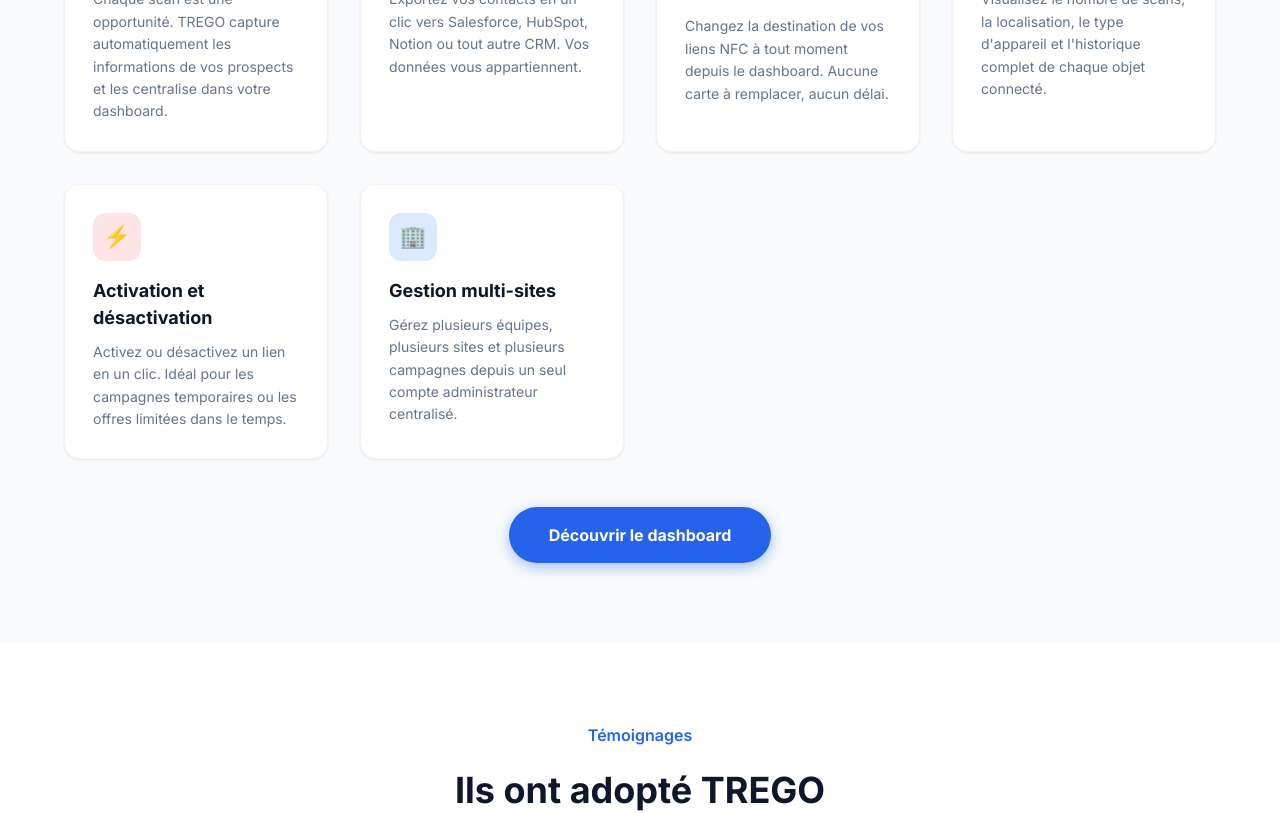
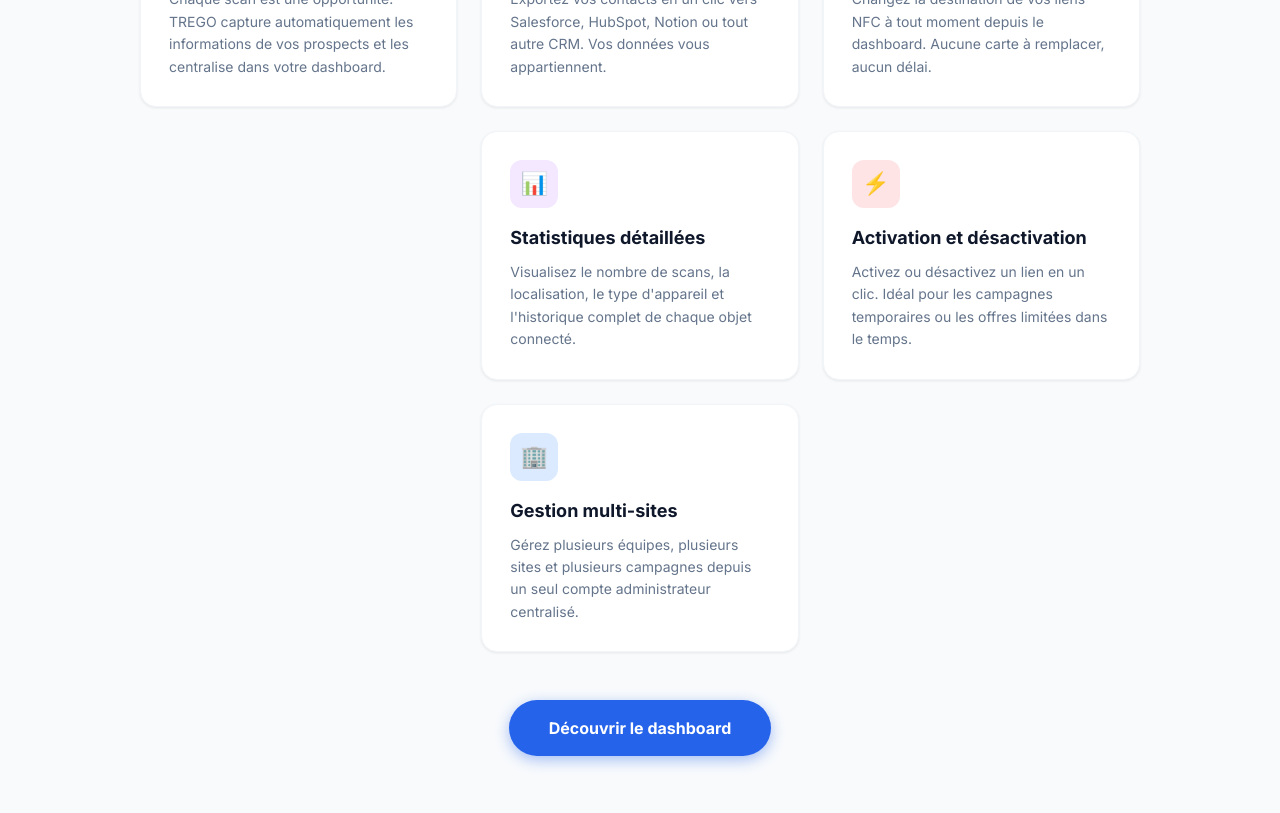
Before and after one commit to mkl680/trego-site-V1, a Next.js app: page / in a window 1280 px wide. Shown: the part 3000-3813 px from the top of the page. Built offline with nearby package versions, Linux system fonts and the light colour scheme.

Commit message:
Update page.tsx

```diff
--- a/app/page.tsx
+++ b/app/page.tsx
@@ -102,6 +102,15 @@ function Carousel() {
   )
 }
 
+const crmFeatures = [
+  {icon:"👥",title:"Récolte de contacts",text:"Chaque scan est une opportunité. TREGO capture automatiquement les informations de vos prospects et les centralise dans votre dashboard.",color:"#DBEAFE"},
+  {icon:"🔗",title:"Export vers votre CRM",text:"Exportez vos contacts en un clic vers Salesforce, HubSpot, Notion ou tout autre CRM. Vos données vous appartiennent.",color:"#DCFCE7"},
+  {icon:"✏️",title:"Modification en temps réel",text:"Changez la destination de vos liens NFC à tout moment depuis le dashboard. Aucune carte à remplacer, aucun délai.",color:"#FEF9C3"},
+  {icon:"📊",title:"Statistiques détaillées",text:"Visualisez le nombre de scans, la localisation, le type d'appareil et l'historique complet de chaque objet connecté.",color:"#F3E8FF"},
+  {icon:"⚡",title:"Activation et désactivation",text:"Activez ou désactivez un lien en un clic. Idéal pour les campagnes temporaires ou les offres limitées dans le temps.",color:"#FFE4E6"},
+  {icon:"🏢",title:"Gestion multi-sites",text:"Gérez plusieurs équipes, plusieurs sites et plusieurs campagnes depuis un seul compte administrateur centralisé.",color:"#DBEAFE"},
+]
+
 export default function Home() {
   return (
     <div style={{minHeight:"100vh",background:"white"}}>
@@ -171,7 +180,7 @@ export default function Home() {
         </div>
       </div>
 
-      {/* CAROUSEL PRODUITS */}
+      {/* CAROUSEL */}
       <div style={{padding:"80px 24px",background:"#F8FAFC",overflow:"hidden"}}>
         <div style={{maxWidth:"1152px",margin:"0 auto"}}>
           <span style={{display:"block",textAlign:"center",color:"#2563EB",fontWeight:600,marginBottom:"16px"}}>Nos solutions</span>
@@ -217,7 +226,7 @@ export default function Home() {
 
       {/* CRM */}
       <div style={{padding:"80px 24px",background:"#F8FAFC"}}>
-        <div style={{maxWidth:"1152px",margin:"0 auto"}}>
+        <div style={{maxWidth:"1000px",margin:"0 auto"}}>
           <span style={{display:"block",textAlign:"center",color:"#2563EB",fontWeight:600,marginBottom:"16px"}}>Dashboard TREGO</span>
           <h2 style={{fontSize:"36px",fontWeight:"bold",textAlign:"center",color:"#0F172A",marginBottom:"16px"}}>
             Gérez tout depuis un seul endroit
@@ -225,15 +234,10 @@ export default function Home() {
           <p style={{textAlign:"center",color:"#64748B",marginBottom:"64px",maxWidth:"672px",margin:"0 auto 64px"}}>
             Le dashboard TREGO vous donne le contrôle total sur vos objets connectés, vos contacts et vos données en temps réel.
           </p>
-          <div style={{display:"grid",gridTemplateColumns:"repeat(auto-fit,minmax(260px,1fr))",gap:"32px"}}>
-            {[
-              {icon:"👥",title:"Récolte de contacts",text:"Chaque scan est une opportunité. TREGO capture automatiquement les informations de vos prospects et les centralise dans votre dashboard.",color:"#DBEAFE"},
-              {icon:"🔗",title:"Export vers votre CRM",text:"Exportez vos contacts en un clic vers Salesforce, HubSpot, Notion ou tout autre CRM. Vos données vous appartiennent.",color:"#DCFCE7"},
-              {icon:"✏️",title:"Modification en temps réel",text:"Changez la destination de vos liens NFC à tout moment depuis le dashboard. Aucune carte à remplacer, aucun délai.",color:"#FEF9C3"},
-              {icon:"📊",title:"Statistiques détaillées",text:"Visualisez le nombre de scans, la localisation, le type d'appareil et l'historique complet de chaque objet connecté.",color:"#F3E8FF"},
-              {icon:"⚡",title:"Activation et désactivation",text:"Activez ou désactivez un lien en un clic. Idéal pour les campagnes temporaires ou les offres limitées dans le temps.",color:"#FFE4E6"},
-              {icon:"🏢",title:"Gestion multi-sites",text:"Gérez plusieurs équipes, plusieurs sites et plusieurs campagnes depuis un seul compte administrateur centralisé.",color:"#DBEAFE"},
-            ].map((item) => (
+
+          {/* Ligne 1 — 3 cartes */}
+          <div style={{display:"grid",gridTemplateColumns:"repeat(3,1fr)",gap:"24px",marginBottom:"24px"}}>
+            {crmFeatures.slice(0,3).map((item) => (
               <div key={item.title} style={{background:"white",padding:"28px",borderRadius:"16px",boxShadow:"0 1px 3px rgba(0,0,0,0.08)",border:"1px solid #F1F5F9"}}>
                 <div style={{width:"48px",height:"48px",background:item.color,borderRadius:"12px",display:"flex",alignItems:"center",justifyContent:"center",fontSize:"22px",marginBottom:"16px"}}>
                   {item.icon}
@@ -243,6 +247,34 @@ export default function Home() {
               </div>
             ))}
           </div>
+
+          {/* Ligne 2 — 2 cartes centrées + 1 vide */}
+          <div style={{display:"grid",gridTemplateColumns:"repeat(3,1fr)",gap:"24px"}}>
+            <div style={{background:"transparent"}}></div>
+            {crmFeatures.slice(3,5).map((item) => (
+              <div key={item.title} style={{background:"white",padding:"28px",borderRadius:"16px",boxShadow:"0 1px 3px rgba(0,0,0,0.08)",border:"1px solid #F1F5F9"}}>
+                <div style={{width:"48px",height:"48px",background:item.color,borderRadius:"12px",display:"flex",alignItems:"center",justifyContent:"center",fontSize:"22px",marginBottom:"16px"}}>
+                  {item.icon}
+                </div>
+                <h3 style={{fontSize:"18px",fontWeight:"bold",color:"#0F172A",marginBottom:"10px"}}>{item.title}</h3>
+                <p style={{color:"#64748B",fontSize:"14px",lineHeight:1.6}}>{item.text}</p>
+              </div>
+            ))}
+          </div>
+
+          {/* Ligne 3 — derniere carte centrée */}
+          <div style={{display:"grid",gridTemplateColumns:"repeat(3,1fr)",gap:"24px",marginTop:"24px"}}>
+            <div style={{background:"transparent"}}></div>
+            <div style={{background:"white",padding:"28px",borderRadius:"16px",boxShadow:"0 1px 3px rgba(0,0,0,0.08)",border:"1px solid #F1F5F9"}}>
+              <div style={{width:"48px",height:"48px",background:crmFeatures[5].color,borderRadius:"12px",display:"flex",alignItems:"center",justifyContent:"center",fontSize:"22px",marginBottom:"16px"}}>
+                {crmFeatures[5].icon}
+              </div>
+              <h3 style={{fontSize:"18px",fontWeight:"bold",color:"#0F172A",marginBottom:"10px"}}>{crmFeatures[5].title}</h3>
+              <p style={{color:"#64748B",fontSize:"14px",lineHeight:1.6}}>{crmFeatures[5].text}</p>
+            </div>
+            <div style={{background:"transparent"}}></div>
+          </div>
+
           <div style={{textAlign:"center",marginTop:"48px"}}>
             <Link href="/contact" style={{display:"inline-block",background:"#2563EB",color:"white",padding:"16px 40px",borderRadius:"999px",fontWeight:"bold",textDecoration:"none",boxShadow:"0 4px 14px rgba(37,99,235,0.4)"}}>
               Découvrir le dashboard
```
